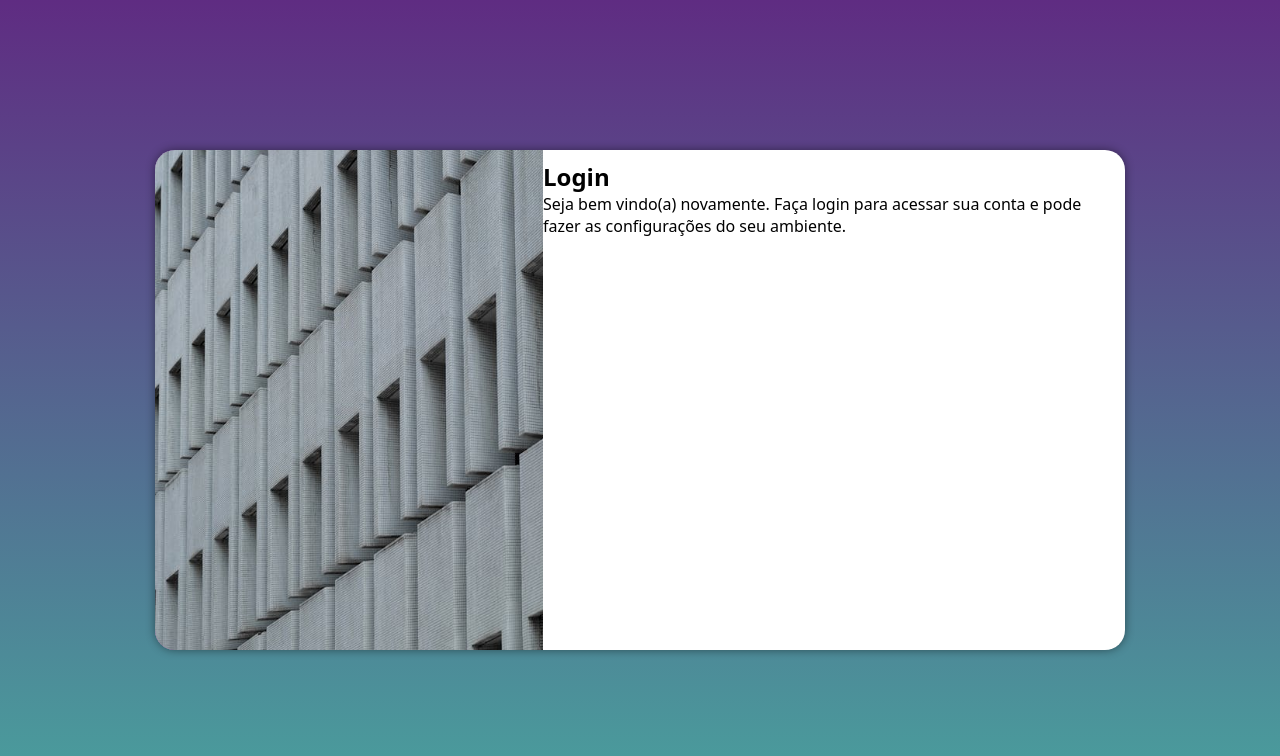
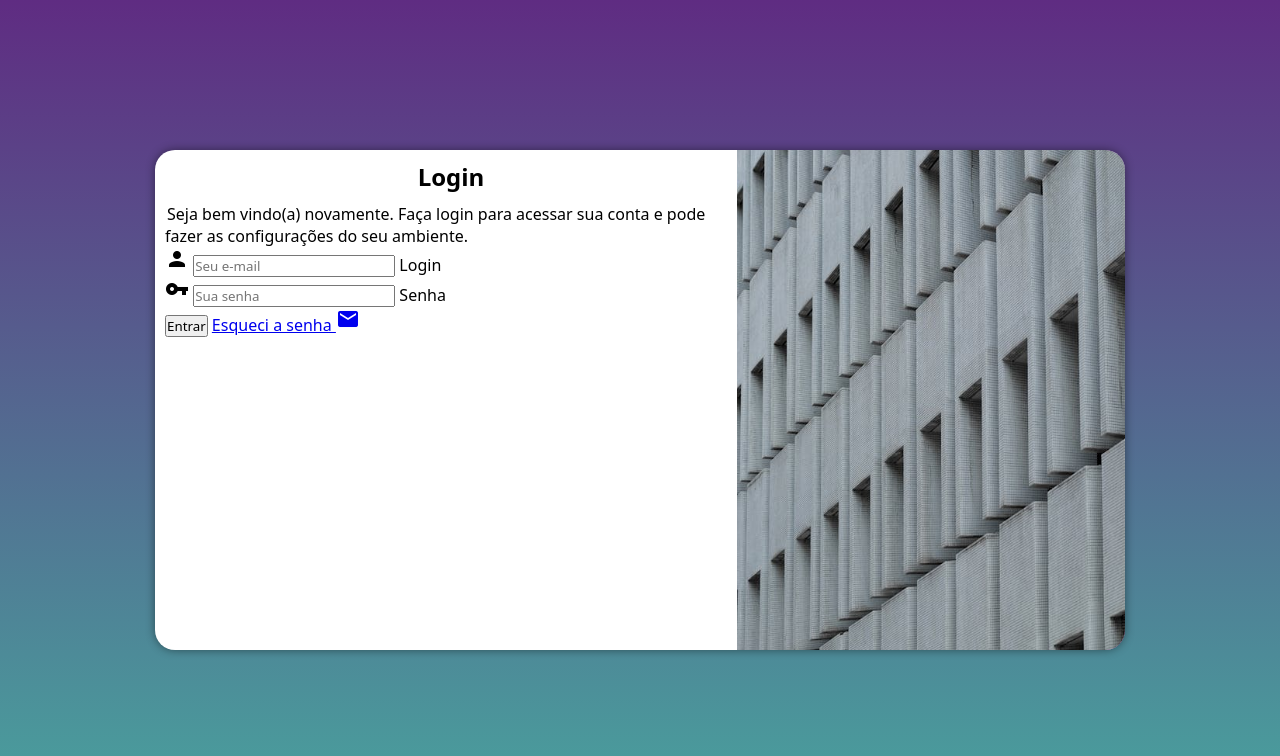
Before and after one commit to turingadvance/tela-login, a plain HTML site: page index.html in a window 1280 px wide. Drawn offline with Linux system fonts and the light colour scheme.

Commit message:
add form

```diff
--- a/assets/estilos/media-query.css
+++ b/assets/estilos/media-query.css
@@ -33,7 +33,7 @@
     }
 
     section#login > div#imagem{
-        float: left;
+        float: right;
         width: 40%;
         height: 100%;
     }
--- a/assets/estilos/style.css
+++ b/assets/estilos/style.css
@@ -32,7 +32,7 @@ section#login{
     transform: translate(-50%, -50%);
     background-color: white;
     overflow: hidden;
-    width: 250px;
+    width: 280px;
     height: 500px;
     border-radius: 20px;
     box-shadow: 0px 0px 10px rgba(0, 0, 0, 0.450);
@@ -53,3 +53,13 @@ section#login > div#formulario{
     padding: 10px;
 
 }
+
+div#formulario > h1 {
+    text-align:center;
+    margin-bottom: 10px;
+}
+
+div#formulario > p {
+    font-size: 1em;
+    text-indent: 2px;
+}
--- a/index.html
+++ b/index.html
@@ -5,6 +5,8 @@
     <meta name="viewport" content="width=device-width, initial-scale=1.0">
     <link rel="stylesheet" href="assets/estilos/style.css">
     <link rel="stylesheet" href="assets/estilos/media-query.css">
+    <link href="https://fonts.googleapis.com/icon?family=Material+Icons"
+    rel="stylesheet">
     <title>Tela Login</title>
 </head>
 <body>
@@ -16,8 +18,19 @@
             <div id="formulario">
                 <h1>Login</h1>
                 <p>Seja bem vindo(a) novamente. Faça login para acessar sua conta e pode fazer as configurações do seu ambiente.</p>
-                <form action="login.php" method="post" >
-
+                <form action="login.php" method="post" autocomplete="on">
+                    <div class="campo">
+                        <span class="material-icons">person</span>
+                        <input type="email" name="login" id="ilogin" placeholder="Seu e-mail" required autocomplete="email" maxlength="30">
+                        <label for="ilogin">Login</label>
+                    </div>
+                    <div class="campo">
+                        <span class="material-icons">vpn_key</span>
+                        <input type="password" name="senha" id="isenha" placeholder="Sua senha" autocomplete="current-password" minlength="8">
+                        <label for="isenha">Senha</label>
+                    </div>
+                    <input type="submit" value="Entrar">
+                    <a href="esqueci.html">Esqueci a senha <span class="material-icons">mail</span></a>
                 </form>
             </div>
         </section>
```
